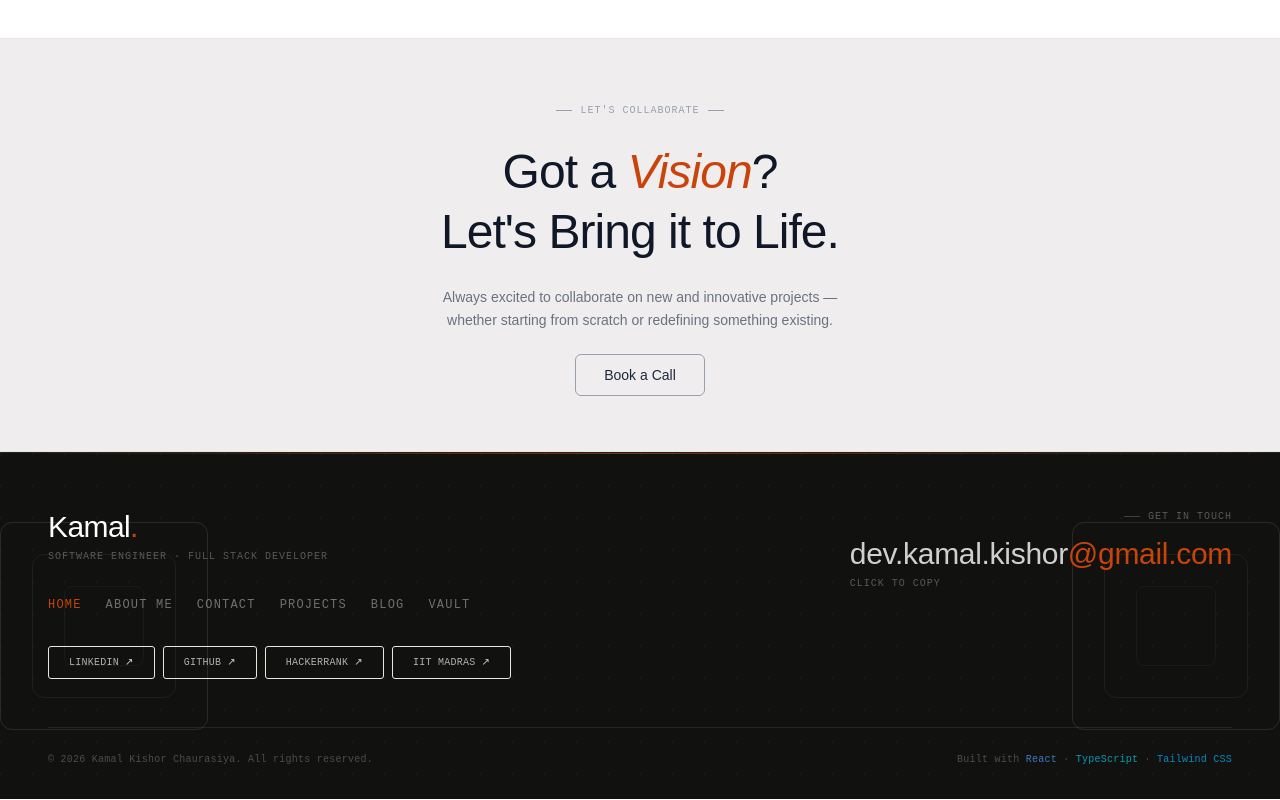
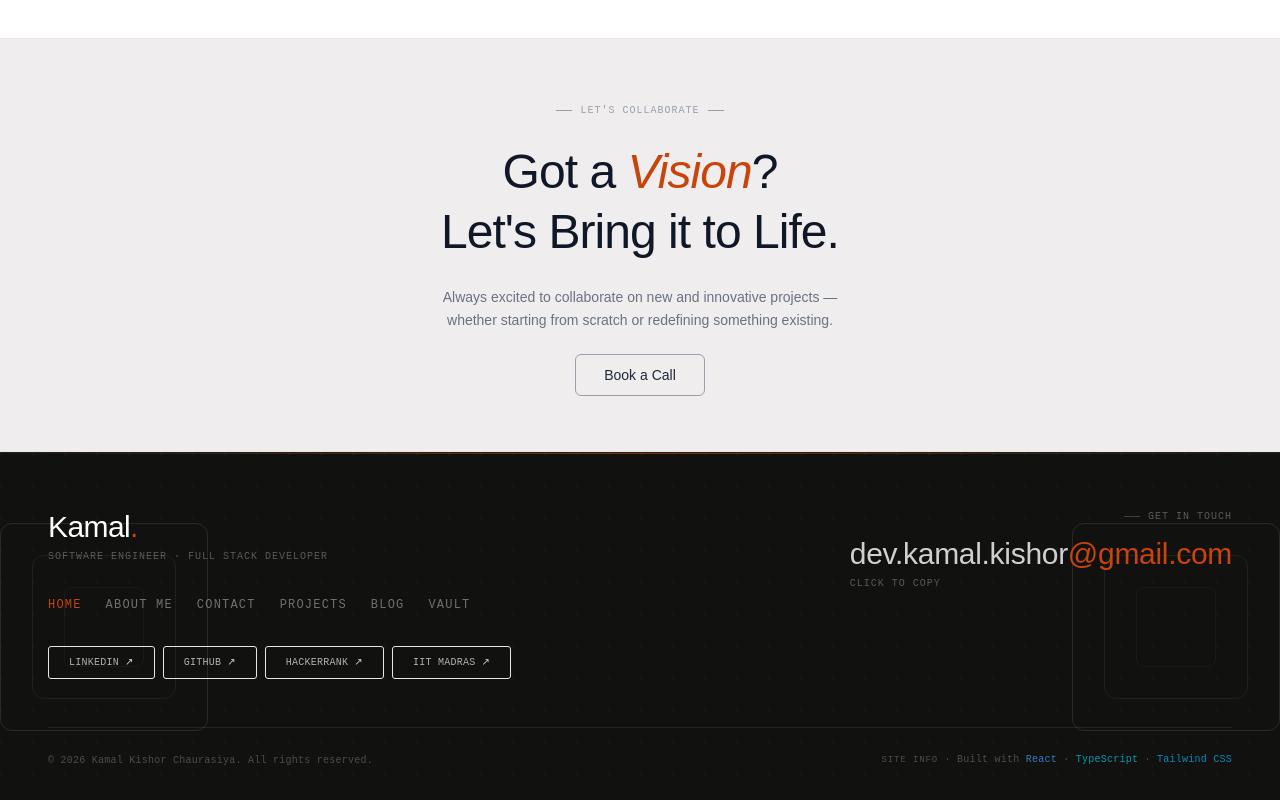
Before and after one commit to kkamal11/kkamal11.github.io, a React (Vite) app: page / in a window 1280 px wide. Shown: the part 3315-4115 px from the top of the page. Built offline with nearby package versions, Linux system fonts and the light colour scheme.

Commit message:
new-site-info-page-btn

```diff
--- a/src/components/layout/Footer.tsx
+++ b/src/components/layout/Footer.tsx
@@ -152,17 +152,23 @@ export default function Footer() {
             >
               © {new Date().getFullYear()} Kamal Kishor Chaurasiya. All rights reserved.
             </p>
-            <p
+
+            <div
               style={{ fontFamily: "'DM Mono', monospace" }}
               className="text-[10px] tracking-wide text-white/25"
             >
+              <NavLink to="/site"
+                className="text-[9px] tracking-widest uppercase text-white/25 hover:text-white/60 transition-colors duration-200 hover:scale-105">
+                Site Info
+              </NavLink>
+              {" · "}
               Built with{" "}
               <span className="text-blue-400/70">React</span>
               {" · "}
               <span className="text-cyan-400/70">TypeScript</span>
               {" · "}
               <span className="text-sky-400/70">Tailwind CSS</span>
-            </p>
+            </div>
           </div>
         </Reveal>
 
```
